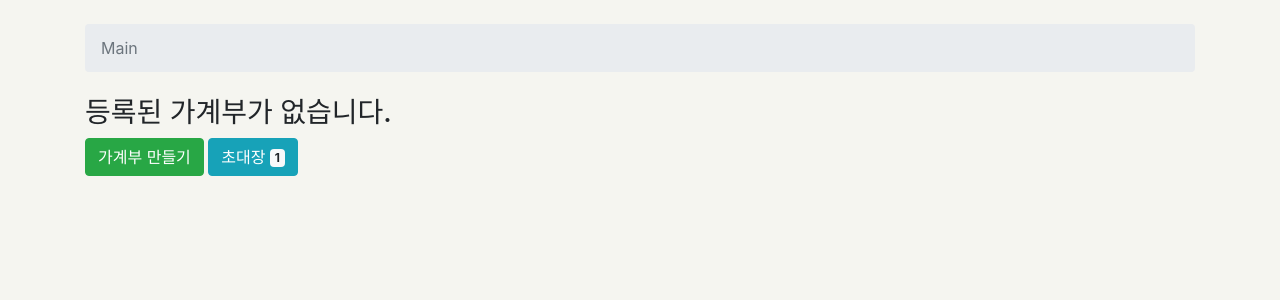
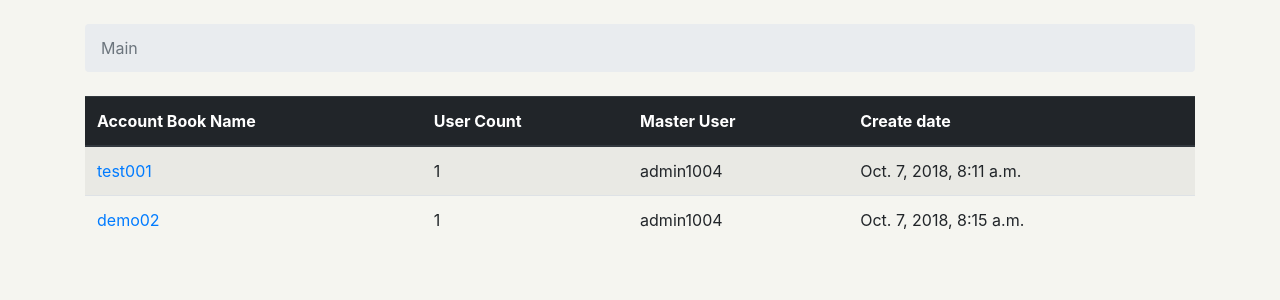
Before and after one commit to semtong/accountBook, a Django app: page /home/ in a window 1280 px wide. Shown: the part 56-356 px from the top of the page. Run offline with Django 3.2, Linux system fonts and the light colour scheme; a user stored in the database is signed in; data comes from the database, SQL or seed files in the repository; some libraries are stand-ins or nearby versions; some web fonts are replaced.

Commit message:
main table 완성

```diff
--- a/accountBook/accountBook/settings.py
+++ b/accountBook/accountBook/settings.py
@@ -37,6 +37,7 @@ INSTALLED_APPS = [
     'django.contrib.sessions',
     'django.contrib.messages',
     'django.contrib.staticfiles',
+    'django.contrib.humanize',  # 게시시간 표시 기능 ex) before 5 hour
 
     'widget_tweaks',
 
--- a/accountBook/accountBook/urls.py
+++ b/accountBook/accountBook/urls.py
@@ -33,5 +33,7 @@ urlpatterns = [
     path('signup/', account_views.sign_up, name='signup'),
     path('logout/', auth_views.LogoutView.as_view(), name='logout'),
 
-    path('home/', views.MainView, name='home')
+    path('make_account/', views.make_account, name='make_account'),
+
+    path('home/', views.main_view, name='home')
 ]
--- a/accountBook/accountBookMain/models.py
+++ b/accountBook/accountBookMain/models.py
@@ -14,6 +14,7 @@ class AccountBooksName(models.Model):
     p_cnt = models.IntegerField(default=0)
     language = models.CharField(max_length=30)  # 언어설정 칼럼
     create_at = models.DateTimeField(auto_now_add=True)
+    create_user = models.CharField(max_length=100, null=False)
 
 
 class PartyBelongTo(models.Model):
@@ -43,7 +44,8 @@ class UseList(models.Model):
     """
         가계부 사용내역
     """
-    use_list = models.ForeignKey(AccountBooksName, related_name='+', on_delete=models.CASCADE)
+    book_name = models.ForeignKey(AccountBooksName, related_name='+', on_delete=models.CASCADE)
+    use_history = models.CharField(max_length=450, null=False)
     price = models.IntegerField(null=False)
     user = models.ForeignKey(User, related_name='+', on_delete=models.CASCADE)
     create_at = models.DateTimeField(auto_now_add=True)
--- a/accountBook/accountBookMain/views.py
+++ b/accountBook/accountBookMain/views.py
@@ -5,10 +5,13 @@ from django.http import HttpResponse
 from django.contrib.auth.decorators import login_required
 from django.contrib.auth.models import User
 from .models import *
+from django.utils import timezone
+
+from .forms import *
 
 
 @login_required
-def MainView(request):
+def main_view(request):
 
     get_user = request.user
     get_list = PartyBelongTo.objects.filter(user_id=get_user)
@@ -16,4 +19,30 @@ def MainView(request):
     if len(get_list) == 0:
         get_list = False
 
+    # my_list = AccountBooksName.objects.filter(account_name=get_list.account_id)
+
     return render(request, 'home.html', {'list': get_list})
+
+
+@login_required
+def make_account(request):
+    if request.method == 'POST':
+
+        form = MakeAccountForm(request.POST)
+        if form.is_valid():
+            account = form.save(commit=False)
+            account.p_cnt = 1
+            account.language = "kor"
+            account.create_at = timezone.now()
+            account.create_user = request.user
+            account.save()
+
+            PartyBelongTo.objects.create(
+                user_id=request.user,
+                account_id=form.save(commit=False)
+            )
+
+            return redirect('home')
+    else:
+        form = MakeAccountForm()
+    return render(request, 'makeAccount.html', {'form': form})
--- a/accountBook/templates/base.html
+++ b/accountBook/templates/base.html
@@ -26,6 +26,7 @@
                                 <div class="dropdown-menu dropdown-menu-right" aria-labelledby="userMenu">
                                     <a class="dropdown-item" href="#">My account</a>
                                     <!--<a class="dropdown-item" href="#">Change password</a>-->
+                                    <a class="dropdown-item" href="{% url 'make_account' %}">Account Book Add</a>
                                     <div class="dropdown-divider"></div>
                                     <a class="dropdown-item" href="{% url 'logout' %}">Log out</a>
                                 </div>
--- a/accountBook/templates/home.html
+++ b/accountBook/templates/home.html
@@ -7,18 +7,35 @@
 {% block contents %}
 
     {% if list is False %}
-
         <h3>등록된 가계부가 없습니다.</h3>
-        <a class="btn btn-success" href="#" role="button">가계부 만들기</a>
+        <a class="btn btn-success" href="{% url 'make_account' %}" role="button">가계부 만들기</a>
         <button type="button" class="btn btn btn-info">
             초대장
             <span class="badge badge-light">1</span>
             <span class="sr-only">unread messages</span>
         </button>
     {% else %}
+        <table class="table table-striped">
+            <thead class="thead-dark">
+                <th scope="col">Account Book Name</th>
+                <th scope="col">User Count</th>
+                <th scope="col">Master User</th>
+                <th scope="col">Create date</th>
+            </thead>
+            <tbody>
+                 {% for item in list %}
+                    <tr>
+                        <td>
+                            <a href="#">{{ item.account_id.account_name }}</a>
+                        </td>
+                        <td>{{ item.account_id.p_cnt }}</td>
+                        <td>{{ item.account_id.create_user }}</td>
+                        <td>{{ item.account_id.create_at }}</td>
+                    </tr>
+                {% endfor %}
+            </tbody>
+        </table>
 
-        <!-- 작성중 -->
-        {{ list }}
     {% endif %}
 
 {% endblock %}
```
Also changed, not shown: accountBook/accountBookMain/forms.py (added, +31 -0 lines), accountBook/templates/makeAccount.html (added, +23 -0 lines), accountBook/templates/signup.html (+1 -6 lines), accountBook/db.sqlite3.
